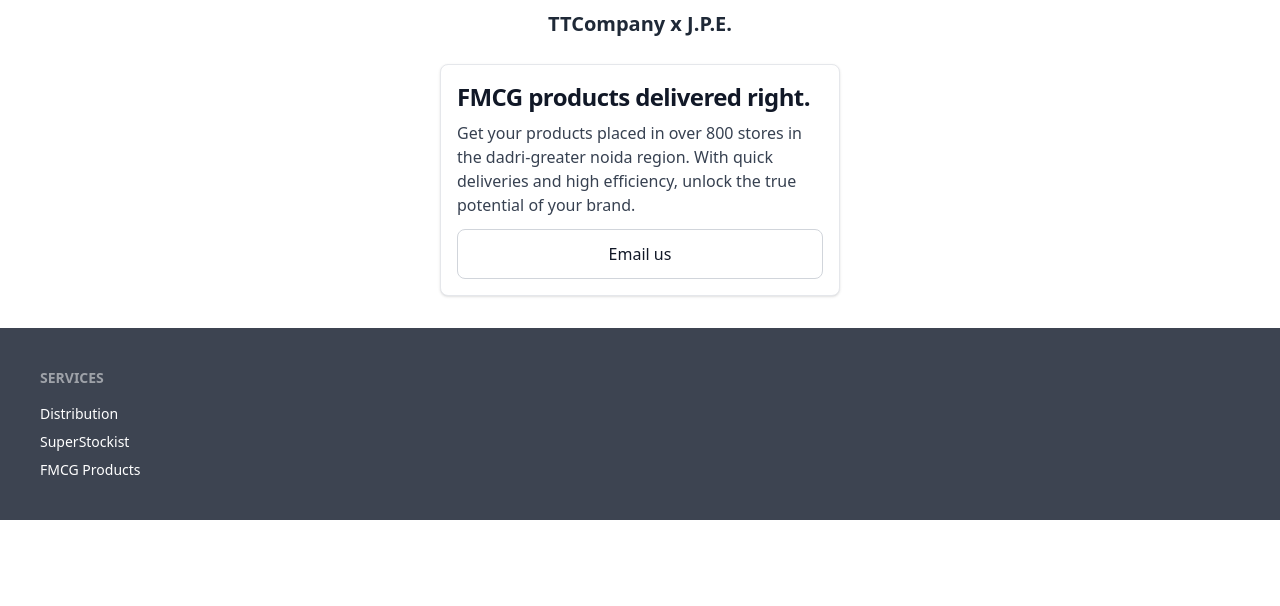
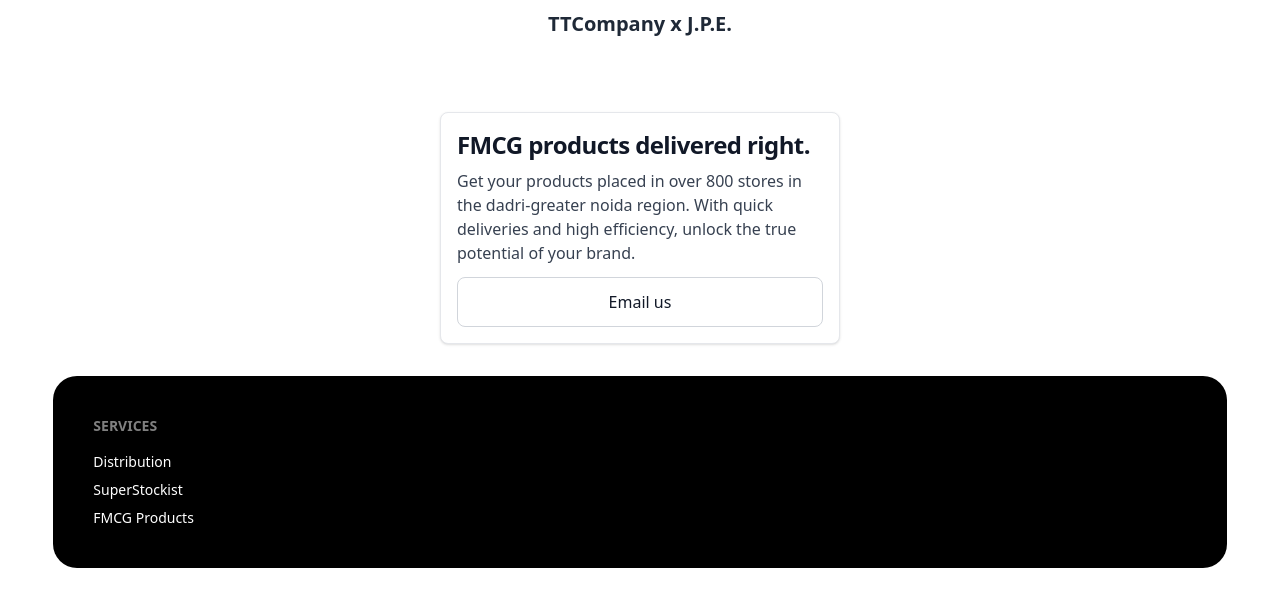
Before and after one commit to terminal-ator/jp-main, a SvelteKit app: page /about in a window 1280 px wide. Shown: the top 606 px of the page. Built offline with nearby package versions, Linux system fonts and the light colour scheme.

Commit message:
simplified hero

```diff
--- a/src/routes/+layout.svelte
+++ b/src/routes/+layout.svelte
@@ -5,7 +5,9 @@
 
 <Header />
 <slot />
-<footer class="footer mt-8 p-10 bg-neutral text-neutral-content">
+<footer
+  class="footer rounded-3xl mt-8 mb-4 sm:w-11/12 mx-auto  p-10 bg-black text-neutral-content"
+>
   <div>
     <span class="footer-title">Services</span>
     <a class="link link-hover">Distribution</a>
--- a/src/routes/+page.svelte
+++ b/src/routes/+page.svelte
@@ -47,14 +47,13 @@
     <h1
       class="mb-4 text-4xl font-extrabold tracking-tight leading-none text-gray-900 md:text-5xl lg:text-6xl dark:text-white"
     >
-      Buy products that consumers love for your store
+      Great range of products for your store, at unbeatable prices.
     </h1>
     <p
-      class="mb-8  text-lg font-normal text-white lg:text-xl sm:px-16 xl:px-48 dark:text-gray-400"
+      class="mb-8  text-lg font-normal text-neutral lg:text-xl sm:px-16 xl:px-48 dark:text-gray-400"
     >
-      Official Distributors of Cadbury, Godrej, Colgate and Redbull for Dadri,
-      Greater Noida and Surajpur. Official Superstockist of Fena, Greater Noida.
-      Wholesaler of Reckitt(Dettol, Harpic)
+      Buy products of companies like cadbury, godrej, colgate, redbull from the
+      us, the official distributors in Dadri and Greater Noida.
     </p>
     <div
       class=" flex flex-col mb-8 lg:mb-16 space-y-4 sm:flex-row sm:justify-center sm:space-y-0 sm:space-x-4"
@@ -114,10 +113,10 @@
 </section>
 
 <style>
-  #big-fat-hero {
+  .big-fat-hero {
   }
 
-  #big-fat-hero {
+  .big-fat-hero {
     background: -moz-linear-gradient(
       45deg,
       #02e1ba 0%,
--- a/src/routes/Header.svelte
+++ b/src/routes/Header.svelte
@@ -1,6 +1,6 @@
 <header>
   <nav
-    class=" fixed top-0 left-0 w-full border-gray-200 px-4 sm:px-6 py-2.5 dark:bg-gray-800"
+    class="sticky w-full border-gray-200 px-4 sm:px-6 py-2.5 dark:bg-gray-800"
   >
     <div
       class="flex flex-wrap  justify-center items-center mx-auto w-full sm:max-w-screen-xl"
```
